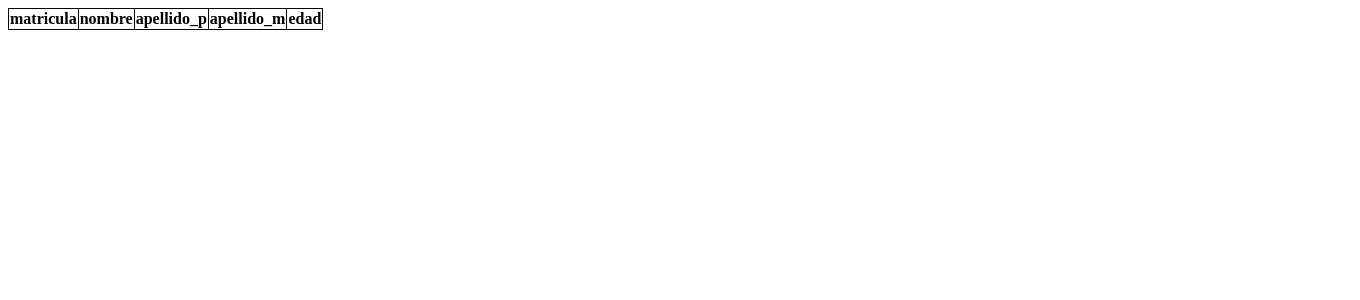
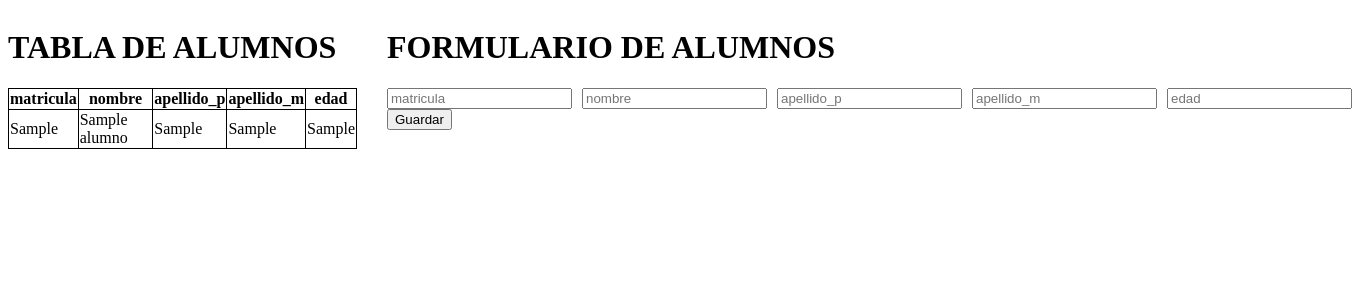
Before and after one commit to israauwuu/AW-TIID222, a PHP site: page /crud/alumnos.php in a window 1360 px wide. Shown: the top 300 px of the page. Run offline with PHP 8.4, Linux system fonts and the light colour scheme; tables that the repository leaves empty or names only in its code hold one stand-in row (values such as "Sample post"); lists and menus that the app fills with data are empty.

Commit message:
Avanzamos con el crud hasta la parte de insertar

```diff
--- a/crud/alumnos.php
+++ b/crud/alumnos.php
@@ -26,7 +26,11 @@
     }
 </style>
 <body>
-    <table>
+    <div style="display: grid; grid-template-columns: 2fr 1fr;gap: 30px;">
+        <div>
+            <h1>TABLA DE ALUMNOS</h1>
+            <table border="2">
+                <thead>
                     <tr>
                         <th>matricula</th>
                         <th>nombre</th>
@@ -34,7 +38,41 @@
                         <th>apellido_m</th>
                         <th>edad</th>
                     </tr>
+                </thead>
+                <tbody>
+                    <?php
+                         while($row=mysqli_fetch_array($query)){
+                    ?>
+                    <tr>
+                        <td><?php echo $row['matricula']?></td>
+                        <td><?php echo $row['nombre']?></td>
+                        <td><?php echo $row['apellido_p']?></td>
+                        <td><?php echo $row['apellido_m']?></td>
+                        <td><?php echo $row['edad']?></td>
+                    </tr>
+                    <?php
+                            }
+                    ?>
 
+                </tbody>
             </table>
+        </div>
+
+        <div>
+            <h1>FORMULARIO DE ALUMNOS</h1>
+            <form action="insertar.php" method="POST">
+
+                <div style="display: flex; gap:10px;">
+                    <input type="text" class="form-control" name="matricula" placeholder="matricula">
+                    <input type="text" class="form-control" name="nombre" placeholder="nombre">
+                    <input type="text" class="form-control" name="apellido_p"  placeholder="apellido_p">
+                    <input type="text" class="form-control" name="apellido_m" placeholder="apellido_m">
+                    <input type="text" class="form-control" name="edad" placeholder="edad">
+                </div>
+
+            <button type="submit">Guardar</button>
+
+            </form>
+        </div>
 </body>
 </html>
```
Also changed, not shown: crud/insertar.php (+31 -0 lines), manual.html (added, +19 -0 lines). Lines whose indentation alone changed are shown as unchanged.
